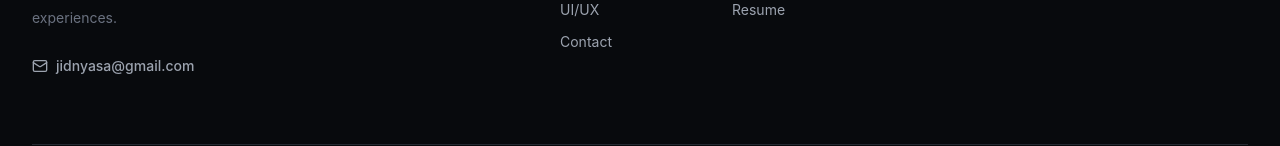
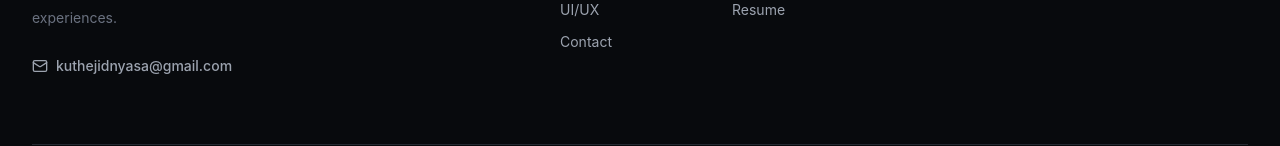
Before and after one commit to jidnya18/jidnyasa-portfolio, a React (Vite) app: page / in a window 1280 px wide. Shown: the part 10366-10512 px from the top of the page. Built offline with nearby package versions, Linux system fonts and the light colour scheme.

Commit message:
Fix Tailwind CSS for GitHub Pages

```diff
--- a/src/components/Footer.jsx
+++ b/src/components/Footer.jsx
@@ -55,7 +55,7 @@ function Footer() {
               className="mt-6 inline-flex items-center gap-2 text-sm font-medium text-[#9ca3af] transition-colors hover:text-[#58c472]"
             >
               <Mail size={16} />
-              jidnyasa@gmail.com
+              kuthejidnyasa@gmail.com
             </a>
           </motion.div>
 
--- a/src/sections/Contact.jsx
+++ b/src/sections/Contact.jsx
@@ -11,7 +11,7 @@ const contactItems = [
   {
     icon: Mail,
     label: "Email",
-    value: "jidnyasa@gmail.com",
+    value: "kuthejidnyasa@gmail.com",
     href: "mailto:your-email@gmail.com",
     external: false,
   },
```
